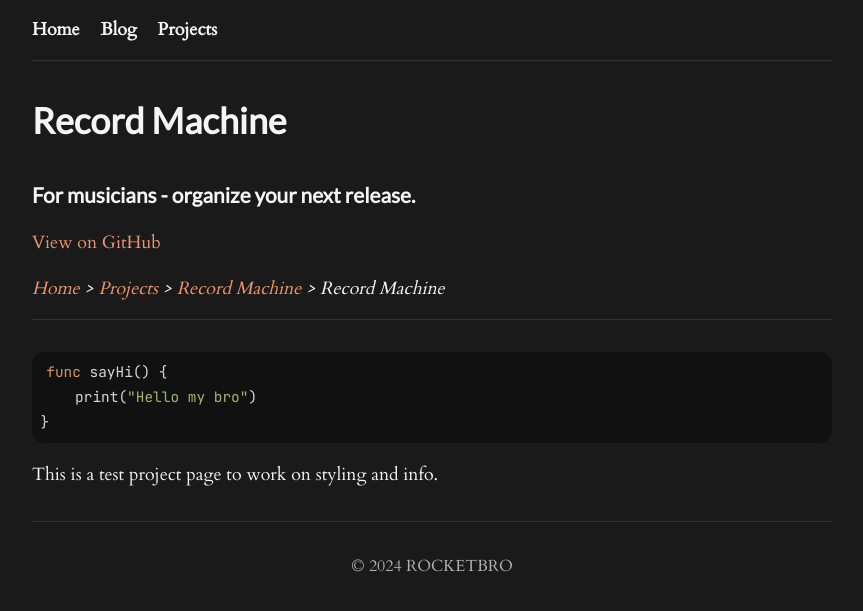
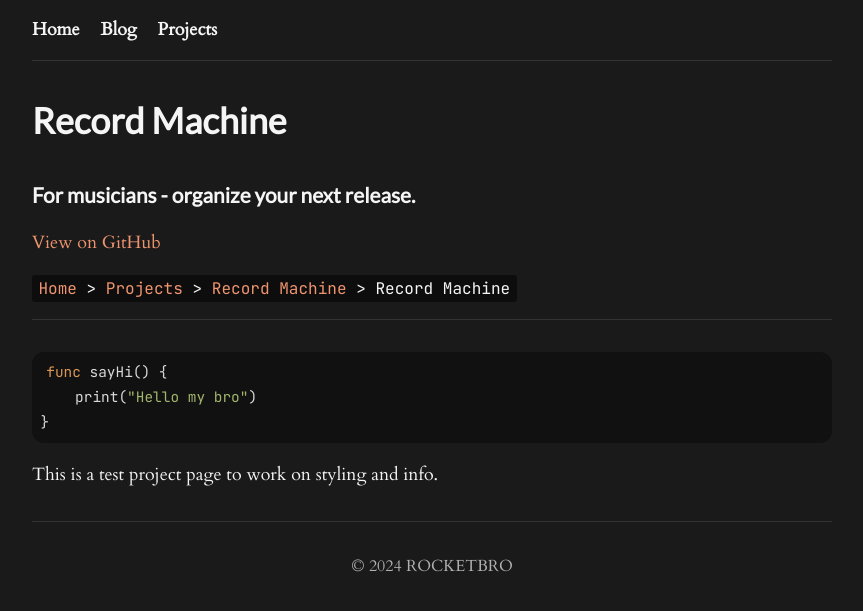
Before and after one commit to rocketbro/rocketbro.github.io, a Jekyll site: the page built from _projects/record-machine.md, in a window 1280 px wide. Shown: the top 611 px of the page, without its empty margins (208-1071 px from the left). Built offline with Jekyll 4.4.1, drawn with Linux system fonts in a browser that asks for light colours.

Commit message:
try to make breadcrumbs monospaced

```diff
--- a/_layouts/project.html
+++ b/_layouts/project.html
@@ -14,7 +14,7 @@ layout: default
 {% endif %}
 
 <div class="breadcrumbs">
-  <em>
+  <code>
   <a href="/">Home</a> &gt;
   <a href="/projects">Projects</a> &gt;
   {% if page.url == project_base %}
@@ -22,7 +22,7 @@ layout: default
   {% else %}
   <a href="{{ project_base }}">{{ page.project_title }}</a> &gt; {{ page.nav_title }}
   {% endif %}
-  </em>
+  </code>
 </div>
 
 {% assign project_pages = site.pages | where_exp: "item", "item.url contains project_base" | sort: "order" %}
--- a/assets/css/_sass/_projects.scss
+++ b/assets/css/_sass/_projects.scss
@@ -97,7 +97,6 @@
   padding: $spacing-unit * 0.5 0;
   border-bottom: 1px solid $border-color;
   color: $text-color-muted;
-  font-family: $font-family-code;
 
   a {
     color: $link-color;
```
